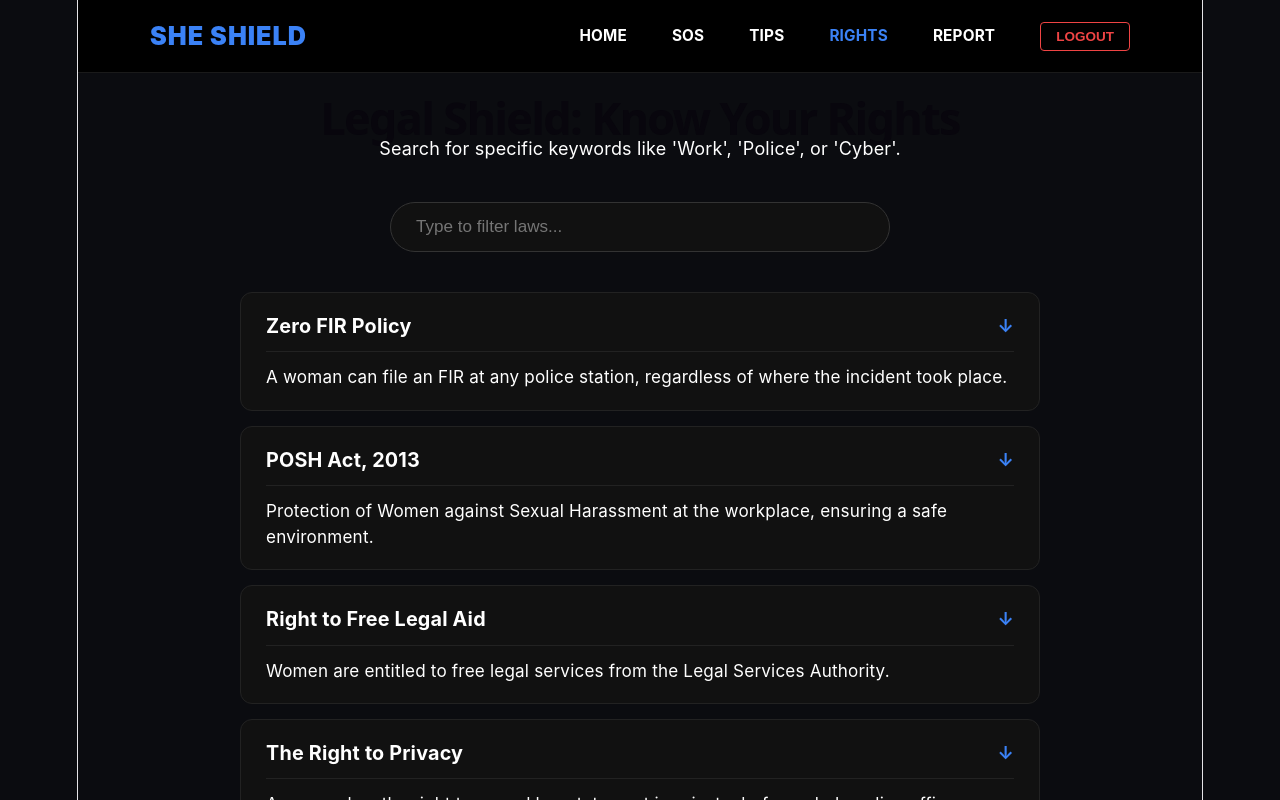
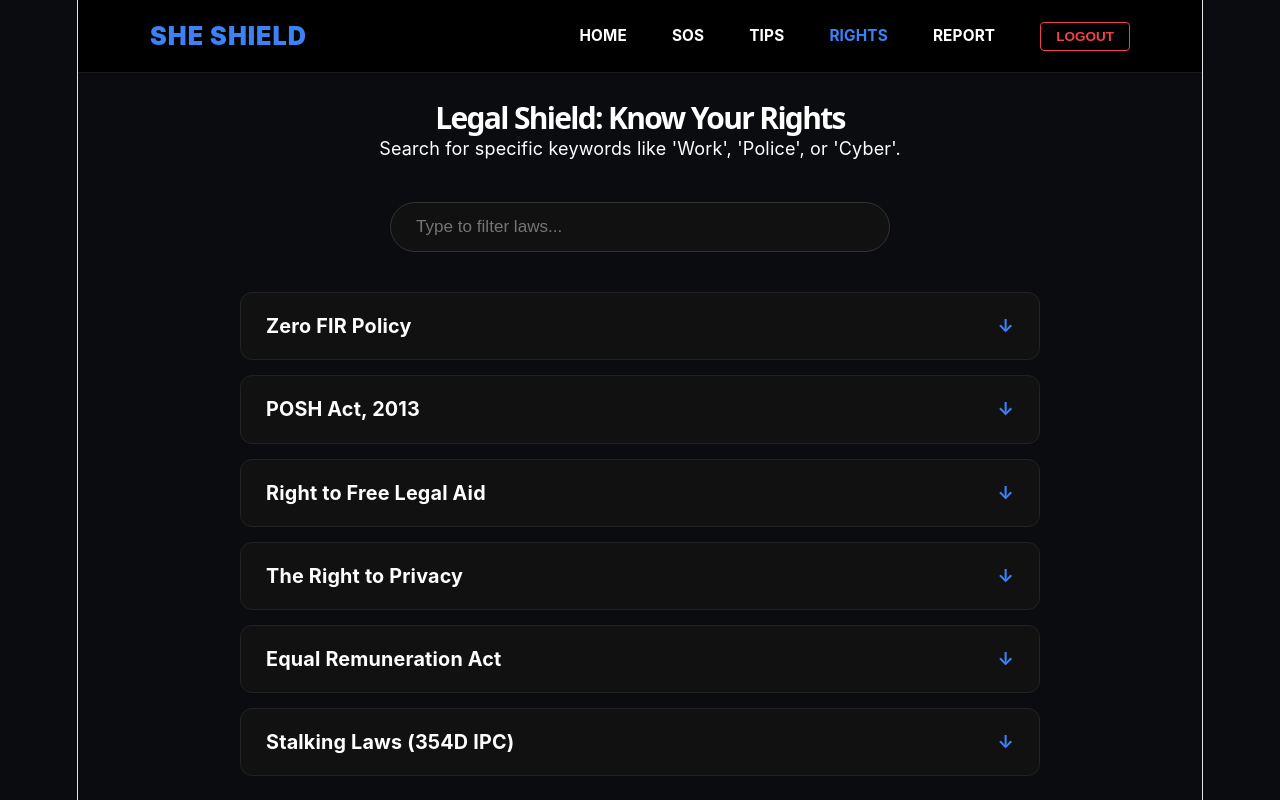
Before and after one commit to pgirisa2006/she-shield, a React (Vite) app: page /legal in a window 1280 px wide. Shown: the top 800 px of the page. Built offline with nearby package versions, Linux system fonts and the light colour scheme.

Commit message:
Refactor Legal component to use LawItem for laws

```diff
--- a/src/pages/Legal.jsx
+++ b/src/pages/Legal.jsx
@@ -1,6 +1,29 @@
 import React, { useState } from 'react';
 import Navbar from '../components/Navbar';
 import '../App.css';
+
+// This internal component handles the individual dropdown state
+const LawItem = ({ law }) => {
+  const [isOpen, setIsOpen] = useState(false);
+
+  return (
+    <div
+      className={`law-card-item ${isOpen ? 'active' : ''}`}
+      onClick={() => setIsOpen(!isOpen)}
+    >
+      <div className="law-card-top">
+        <span className="law-title">{law.title}</span>
+        <span className={`expand-icon ${isOpen ? 'rotate' : ''}`}>↓</span>
+      </div>
+
+      {isOpen && (
+        <div className="law-card-body">
+          <p>{law.description}</p>
+        </div>
+      )}
+    </div>
+  );
+};
 
 const Legal = () => {
   const [searchTerm, setSearchTerm] = useState("");
@@ -24,7 +47,7 @@ const Legal = () => {
 
       <div className="content-container centered-layout">
         <header className="page-header">
-          <h1>Legal Shield: Know Your Rights</h1>
+          <h1 style={{ color: 'white',fontSize: '30px' }}>Legal Shield: Know Your Rights</h1>
           <p className="sub-header">Search for specific keywords like 'Work', 'Police', or 'Cyber'.</p>
         </header>
 
@@ -41,15 +64,7 @@ const Legal = () => {
         <div className="laws-list-container">
           {filteredLaws.length > 0 ? (
             filteredLaws.map((law) => (
-              <div key={law.id} className="law-card-item">
-                <div className="law-card-top">
-                  <span className="law-title">{law.title}</span>
-                  <span className="expand-icon">↓</span>
-                </div>
-                <div className="law-card-body">
-                  <p>{law.description}</p>
-                </div>
-              </div>
+              <LawItem key={law.id} law={law} />
             ))
           ) : (
             <p className="no-results">No laws found matching your search.</p>
```
